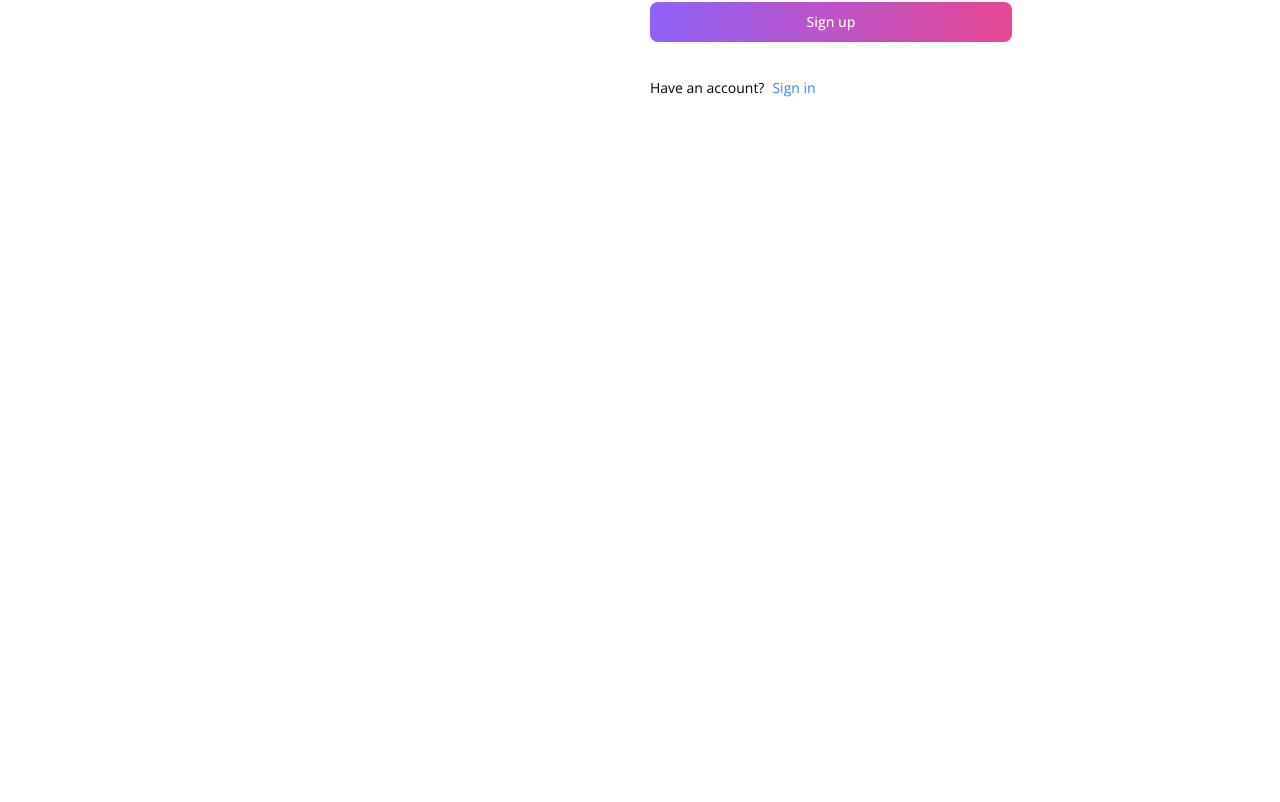
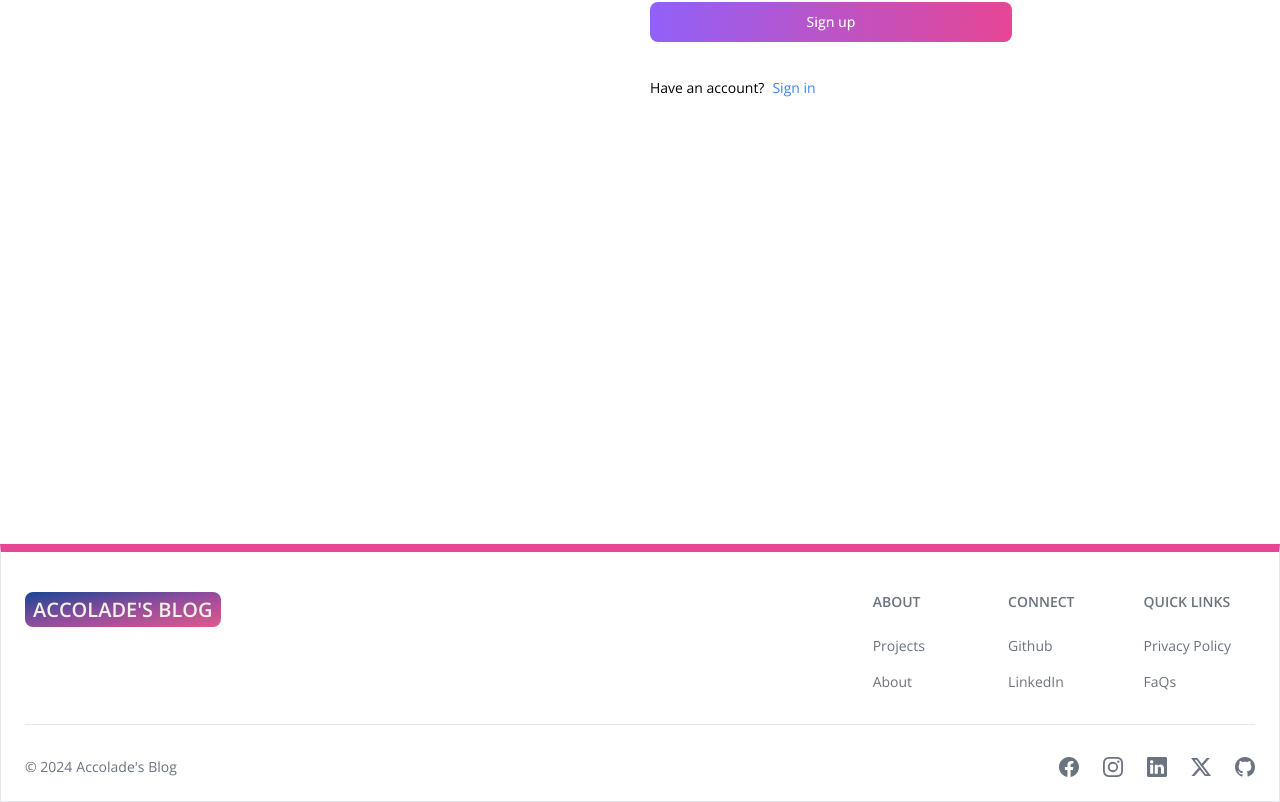
Before and after one commit to The-Accolade/mern-blog-app-2024, a React (Vite) app in the folder client/: page /signup in a window 1280 px wide. Shown: the part 400-1202 px from the top of the page. Before the commit the page ends 944 px from the top, so only its background shows below. Built offline with nearby package versions, Linux system fonts and the light colour scheme.

Commit message:
Footer Added

```diff
--- a/client/src/App.jsx
+++ b/client/src/App.jsx
@@ -6,6 +6,7 @@
 import SignIn from "./pages/SignIn";
 import SignUp from "./pages/SignUp";
 import Header from "./components/Header";
+import FooterComponent from "./components/Footer";
 
 export default function App() {
   return (
@@ -19,6 +20,7 @@
         <Route path="/signin" element={<SignIn />} />
         <Route path="/signup" element={<SignUp />} />
       </Routes>
+      <FooterComponent />
     </BrowserRouter>
   );
 }
--- /dev/null
+++ b/client/src/components/Footer.jsx
@@ -0,0 +1,69 @@
+import { Footer } from "flowbite-react";
+import { Link } from "react-router-dom";
+import { BsFacebook, BsInstagram, BsTwitterX, BsGithub, BsLinkedin } from "react-icons/bs";
+
+export default function FooterComponent() {
+  return (
+    <Footer
+      container
+      className="border border-t-8 border-t-pink-500 rounded-none"
+    >
+      <div className="w-full max-w-7xl mx-auto">
+        <div className="grid w-full justify-between sm:flex md:grid-cols-1">
+          <div className="mt-5">
+            <Link
+              to="/"
+              className="self-center whitespace-nowrap text-lg sm:text-xl font-semibold dark:text-light"
+            >
+              <span className="px-2 py-1 bg-gradient-to-br from-mainColor via-secColor to-tertColor rounded-lg text-light uppercase">
+                Accolade&apos;s Blog
+              </span>
+            </Link>
+          </div>
+          <div className="grid grid-cols-2 gap-8 mt-4 sm:grid-cols-3 sm:gap-6">
+            <div>
+              <Footer.Title title="About" />
+              <Footer.LinkGroup col>
+                <Footer.Link href="https://">Projects</Footer.Link>
+                <Footer.Link href="/about">About</Footer.Link>
+              </Footer.LinkGroup>
+            </div>
+            <div>
+              <Footer.Title title="Connect" />
+              <Footer.LinkGroup col>
+                <Footer.Link href="https://github.com/The-Accolade">
+                  Github
+                </Footer.Link>
+                <Footer.Link href="https://linkedin.com/akolade-olusola">
+                  LinkedIn
+                </Footer.Link>
+              </Footer.LinkGroup>
+            </div>
+            <div>
+              <Footer.Title title="Quick Links" />
+              <Footer.LinkGroup col>
+                <Footer.Link href="#">Privacy Policy</Footer.Link>
+                <Footer.Link href="#">FaQs</Footer.Link>
+              </Footer.LinkGroup>
+            </div>
+          </div>
+        </div>
+        <Footer.Divider />
+        <div className="w-full sm:flex sm:items-center sm:justify-between">
+          <Footer.Copyright
+            href="#"
+            by="Accolade's Blog"
+            year={new Date().getFullYear()}
+          />
+          <div className="flex gap-6 sm:mt-0 mt-4 sm:justify-center">
+            <Footer.Icon href="#" icon={BsFacebook} />
+            <Footer.Icon href="#" icon={BsInstagram} />
+            <Footer.Icon href="#" icon={BsLinkedin} />
+            <Footer.Icon href="#" icon={BsTwitterX} />
+            <Footer.Icon href="#" icon={BsGithub} />
+          </div>
+        </div>
+      </div>
+    </Footer>
+  );
+}
--- a/client/src/pages/SignUp.jsx
+++ b/client/src/pages/SignUp.jsx
@@ -47,6 +47,7 @@
       setLoading(false);
     }
   };
+
   return (
     <div className="min-h-screen mt-20">
       <div className="flex flex-col md:flex-row md:items-center p-3 max-w-3xl mx-auto gap-5">
```
